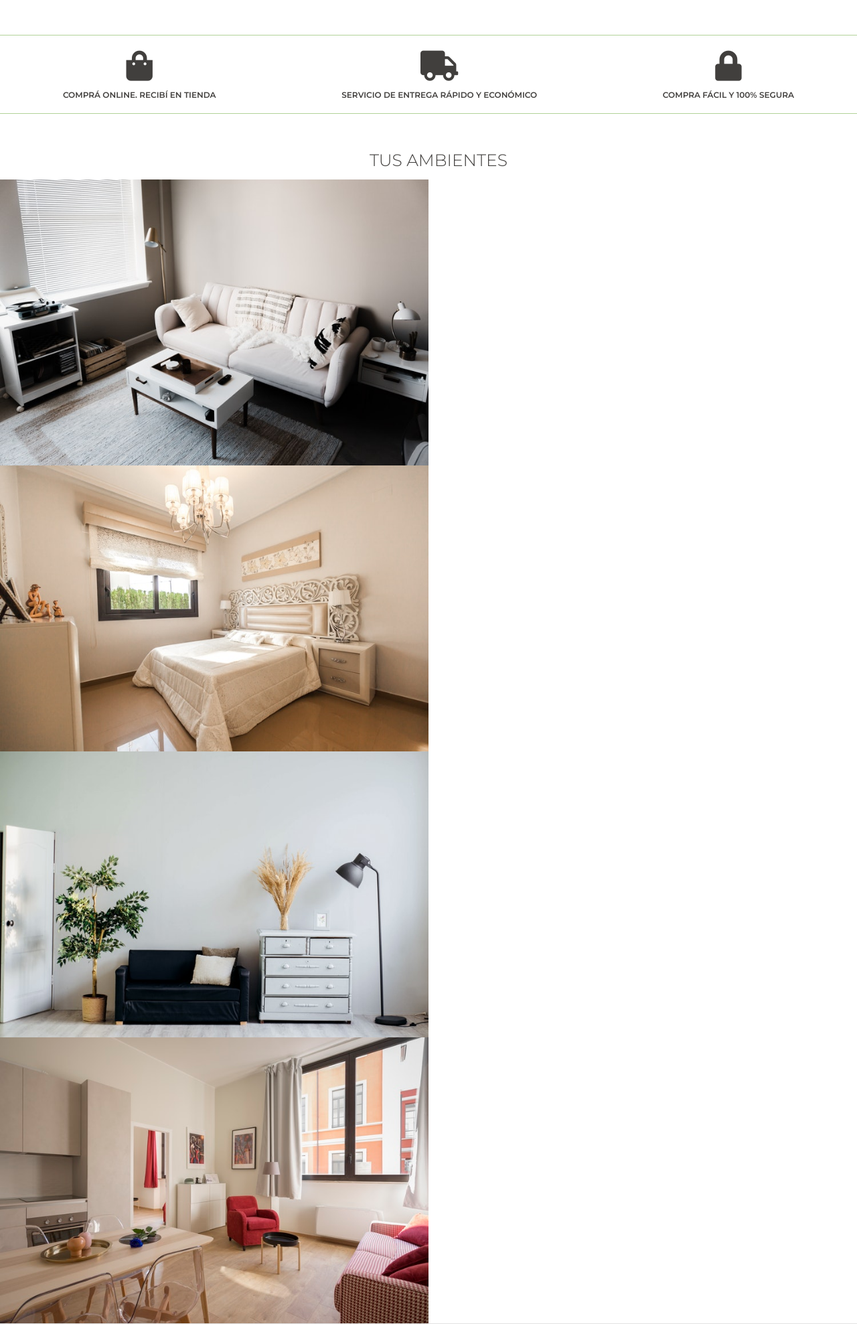
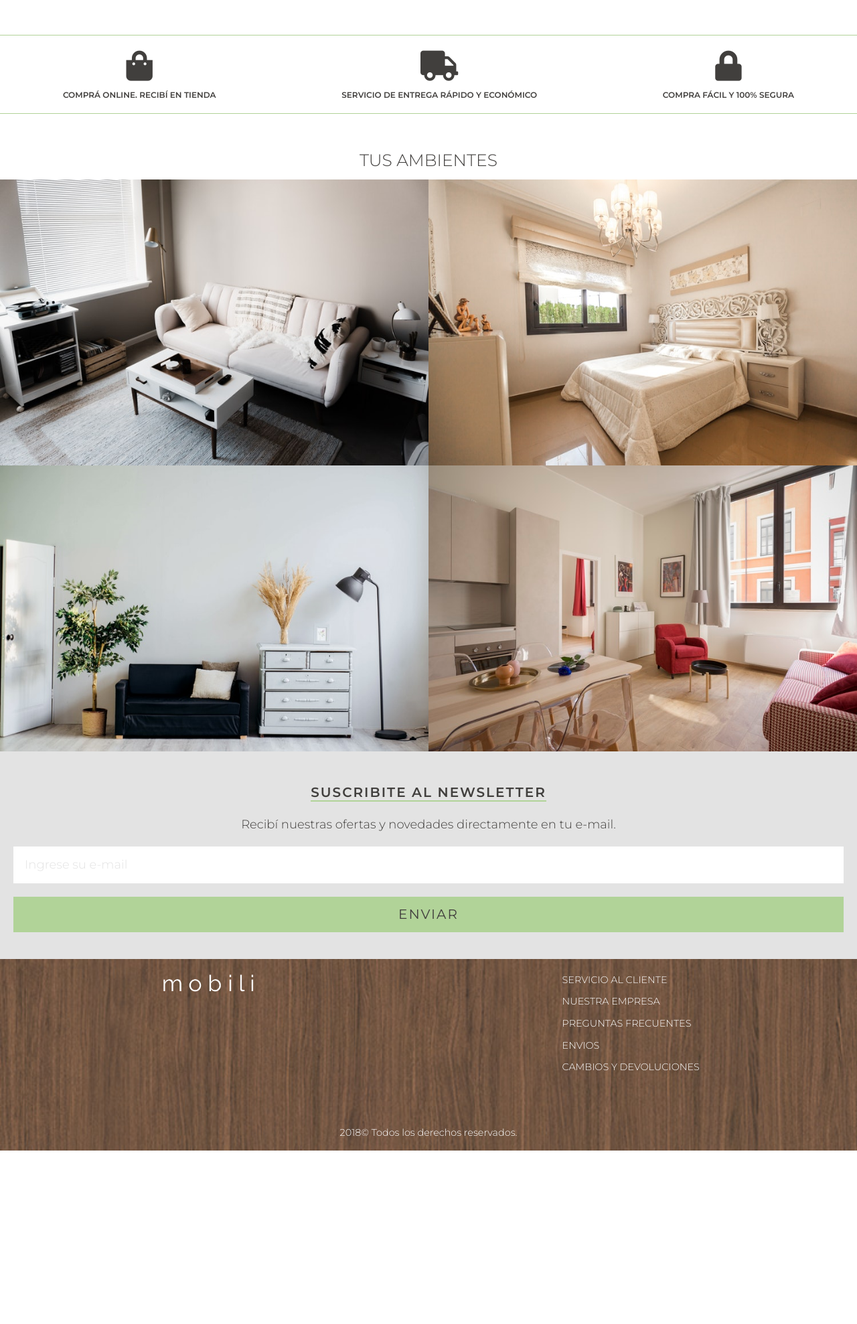
Before and after one commit to nattsdaff/mobili, a PHP site: page / in a window 1280 px wide. Shown: the part 819-2796 px from the top of the page at 67% size. After the commit the page ends 2537 px from the top, so only its background shows below. Run offline with PHP 8.4, Linux system fonts and the light colour scheme; some libraries are stand-ins or nearby versions; some web fonts are replaced.

Commit message:
flex row para ambientes

```diff
--- a/Staging/css/styles.css
+++ b/Staging/css/styles.css
@@ -498,10 +498,10 @@ footer {
   display: -webkit-box;
   display: -ms-flexbox;
   display: flex;
-  -webkit-box-orient: vertical;
+  -webkit-box-orient: horizontal;
   -webkit-box-direction: normal;
-  -ms-flex-direction: column;
-  flex-direction: column;
+  -ms-flex-direction: row;
+  flex-direction: row;
   -ms-flex-wrap: wrap;
   flex-wrap: wrap;
   -webkit-box-pack: start;
--- a/Staging/scss/pages/_home.scss
+++ b/Staging/scss/pages/_home.scss
@@ -36,7 +36,7 @@
 /* Estilos para grilla de fotos sin espacio blanco entre las mismas */
 .tus-ambientes {
     display: flex;
-    flex-direction: column;
+    flex-direction: row;
     flex-wrap: wrap;
     justify-content: flex-start;
     align-content: stretch;
```
